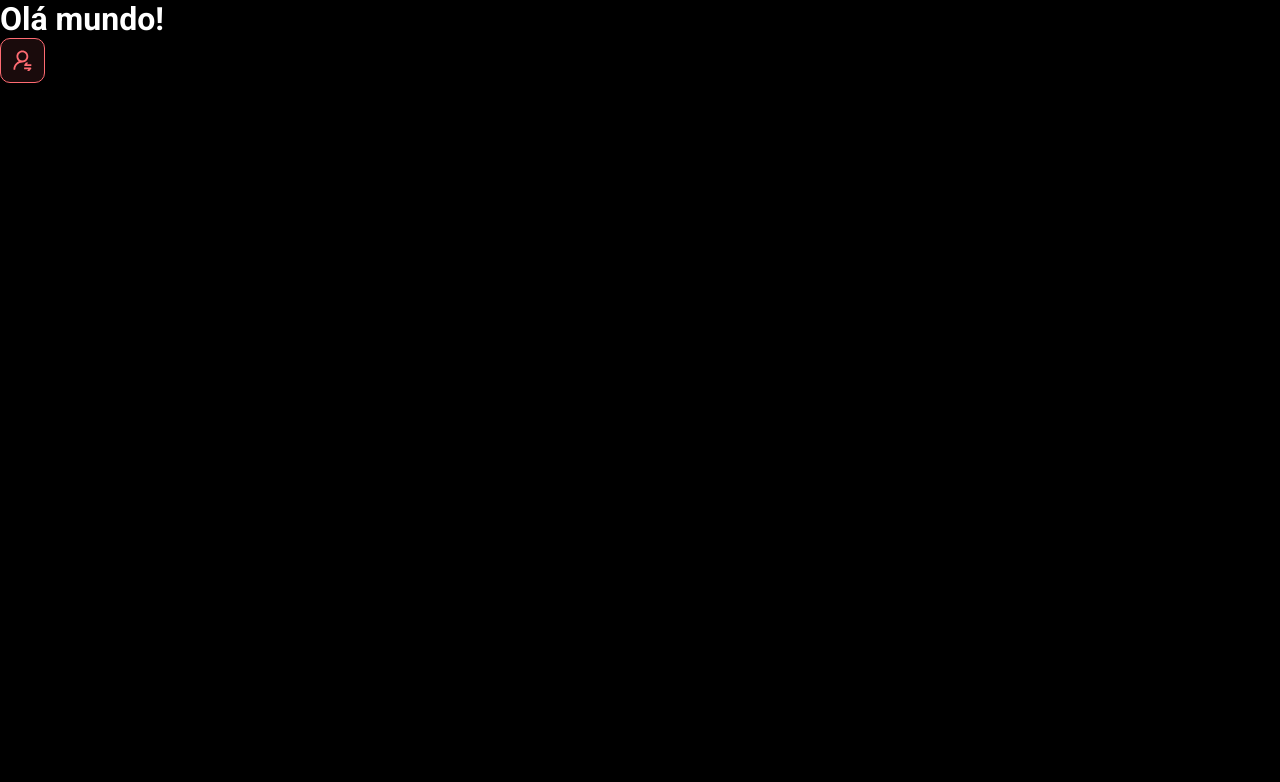
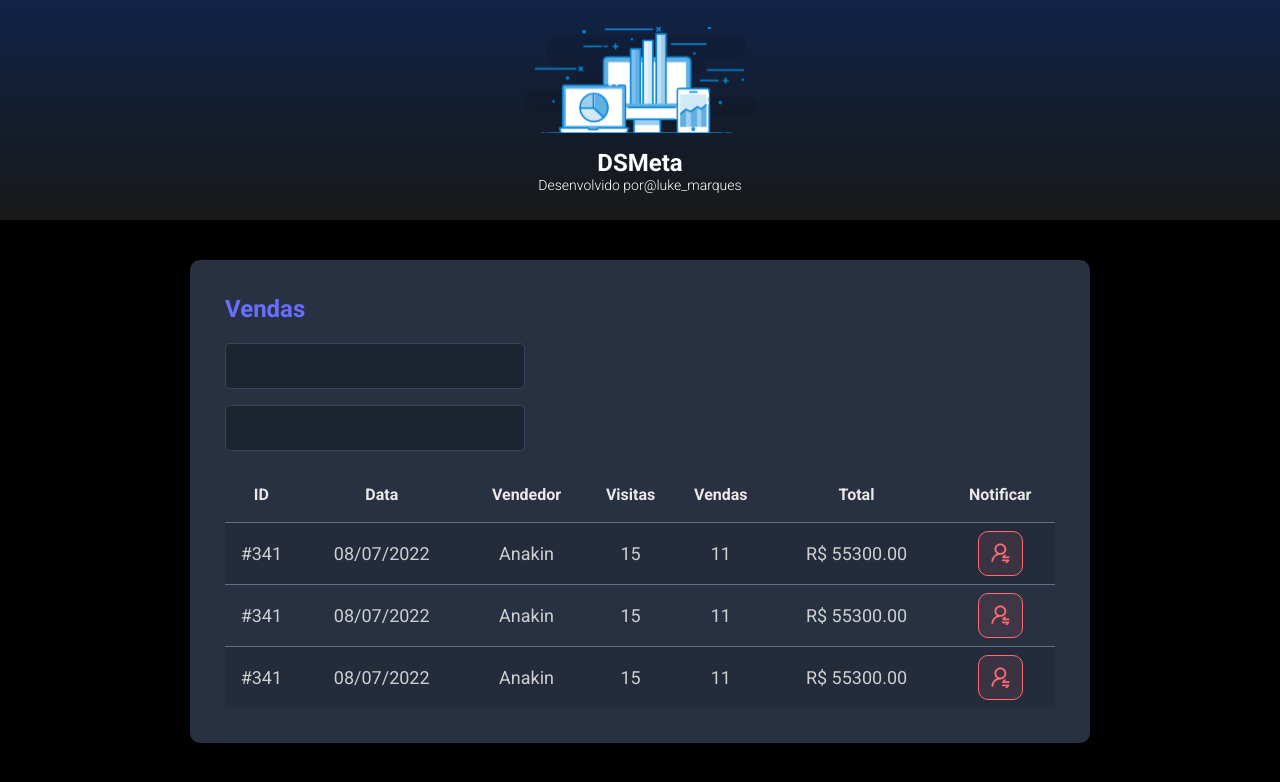
Before and after one commit to lucasmarques2803/Semana-Spring-React, a React (Vite) app in the folder frontend/: page / in a window 1280 px wide. Shown: the top 782 px of the page. Built offline with nearby package versions, Linux system fonts and the light colour scheme.

Commit message:
Outros componentes

```diff
--- a/frontend/src/App.tsx
+++ b/frontend/src/App.tsx
@@ -1,10 +1,17 @@
-import NotificationButton from "./components/NotificationButton"
+import Header from "./components/Header"
+import SalesCard from "./components/SalesCard"
 
 function App() {
   return (
     <>
-      <h1>Olá mundo!</h1>
-      <NotificationButton />
+      <Header />
+      <main>
+        <section id="sales">
+          <div className="dsmeta-container">
+            <SalesCard />
+          </div>
+        </section>
+      </main>
     </>
   )
 }
--- /dev/null
+++ b/frontend/src/components/Header/index.tsx
@@ -0,0 +1,19 @@
+import logo from "../../assets/img/logo.svg"
+
+import "./styles.css"
+
+function Header() {
+    return (
+        <header>
+            <div className="dsmeta-logo-container">
+                <img src={logo} alt="DSMeta" />
+                <h1>DSMeta</h1>
+                <p>Desenvolvido por
+                    <a href="https://www.instagram.com/luke_marques/">@luke_marques</a>
+                </p>
+            </div>
+        </header>
+    )
+}
+
+export default Header
--- /dev/null
+++ b/frontend/src/components/Header/styles.css
@@ -0,0 +1,28 @@
+header {
+    height: 220px;
+    background: linear-gradient(180deg, #102347 0%, #181818 100%);
+    display: flex;
+    align-items: center;
+    justify-content: center;
+}
+
+.dsmeta-logo-container {
+    display: flex;
+    flex-direction: column;
+    align-items: center;
+}
+
+.dsmeta-logo-container img {
+    width: 235px;
+    height: 106.07px;
+}
+
+.dsmeta-logo-container h1 {
+    margin-top: 15px;
+    font-size: 24px;
+}
+
+.dsmeta-logo-container p {
+    font-size: 14px;
+    font-weight: 300;
+}
--- /dev/null
+++ b/frontend/src/components/SalesCard/index.tsx
@@ -0,0 +1,76 @@
+import NotificationButton from "../NotificationButton"
+import "./styles.css"
+
+function SalesCard() {
+    return (
+        <div className="dsmeta-card">
+            <h2 className="dsmeta-sales-title">Vendas</h2>
+            <div>
+                <div className="dsmeta-form-control-container">
+                    <input className="dsmeta-form-control" type="text" />
+                </div>
+                <div className="dsmeta-form-control-container">
+                    <input className="dsmeta-form-control" type="text" />
+                </div>
+            </div>
+            <div>
+                <table className="dsmeta-sales-table">
+                    <thead>
+                        <tr>
+                            <th className="show992">ID</th>
+                            <th className="show576">Data</th>
+                            <th>Vendedor</th>
+                            <th className="show992">Visitas</th>
+                            <th className="show992">Vendas</th>
+                            <th>Total</th>
+                            <th>Notificar</th>
+                        </tr>
+                    </thead>
+                    <tbody>
+                        <tr>
+                            <td className="show992">#341</td>
+                            <td className="show576">08/07/2022</td>
+                            <td>Anakin</td>
+                            <td className="show992">15</td>
+                            <td className="show992">11</td>
+                            <td>R$ 55300.00</td>
+                            <td>
+                                <div className="dsmeta-red-btn-container">
+                                    <NotificationButton />
+                                </div>
+                            </td>
+                        </tr>
+                        <tr>
+                            <td className="show992">#341</td>
+                            <td className="show576">08/07/2022</td>
+                            <td>Anakin</td>
+                            <td className="show992">15</td>
+                            <td className="show992">11</td>
+                            <td>R$ 55300.00</td>
+                            <td>
+                                <div className="dsmeta-red-btn-container">
+                                    <NotificationButton />
+                                </div>
+                            </td>
+                        </tr>
+                        <tr>
+                            <td className="show992">#341</td>
+                            <td className="show576">08/07/2022</td>
+                            <td>Anakin</td>
+                            <td className="show992">15</td>
+                            <td className="show992">11</td>
+                            <td>R$ 55300.00</td>
+                            <td>
+                                <div className="dsmeta-red-btn-container">
+                                    <NotificationButton />
+                                </div>
+                            </td>
+                        </tr>
+                    </tbody>
+                </table>
+            </div>
+        </div>
+    )
+}
+
+export default SalesCard
--- /dev/null
+++ b/frontend/src/components/SalesCard/styles.css
@@ -0,0 +1,99 @@
+.dsmeta-card {
+    background-color: #283142;
+    border-radius: 10px;
+    padding: 30px 10px;
+}
+
+.dsmeta-sales-title {
+    color: #676FFF;
+    font-size: 24px;
+    margin-bottom: 20px;
+}
+
+.dsmeta-form-control-container {
+    margin-bottom: 16px;
+    max-width: 300px;
+}
+
+.dsmeta-form-control {
+    height: 46px;
+    background-color: #1B2531;
+    border: 1px solid #384459;
+    border-radius: 5px;
+    width: 100%;
+    color: #9AAABE;
+    padding: 0 20px;
+    font-size: 18px;
+}
+
+.dsmeta-sales-table {
+    width: 100%;
+    border-spacing: 0;
+    border-collapse: collapse;
+}
+
+.dsmeta-sales-table thead {
+    height: 55px;
+    font-size: 16px;
+    color: #E9E9E9;
+
+}
+
+.dsmeta-sales-table tbody {
+    font-size: 14px;
+    color: #CFCFCF;
+    font-weight: 400;
+    text-align: center;
+
+}
+
+.dsmeta-sales-table tbody tr {
+    height: 74px;
+    border-top: 1px solid #5F6E82;
+}
+
+.dsmeta-sales-table tbody tr:nth-child(odd) {
+    background-color: #242C3B;
+}
+
+.dsmeta-sales-table tbody tr:hover>td {
+    background-color: #384459;
+}
+
+.dsmeta-red-btn-container {
+    display: flex;
+    justify-content: center;
+}
+
+.show576 {
+    display: none;
+}
+
+.show992 {
+    display: none;
+}
+
+@media (min-width: 992px) {
+    .show992 {
+        display: table-cell;
+    }
+}
+
+@media (min-width: 576px) {
+    .show576 {
+        display: table-cell;
+    }
+
+    .dsmeta-card {
+        padding: 35px;
+    }
+
+    .dsmeta-sales-table tbody tr {
+        height: 62px;
+    }
+
+    .dsmeta-sales-table tbody {
+        font-size: 18px;
+
+    }
+}
--- a/frontend/src/index.css
+++ b/frontend/src/index.css
@@ -20,3 +20,13 @@
     color: unset;
     text-decoration: none;
 }
+
+.dsmeta-container {
+    width: 100%;
+    max-width: 900px;
+    margin: 0 auto;
+}
+
+#sales {
+    padding: 40px 10px;
+}
```
Also changed, not shown: frontend/src/assets/img/logo.svg (added).
